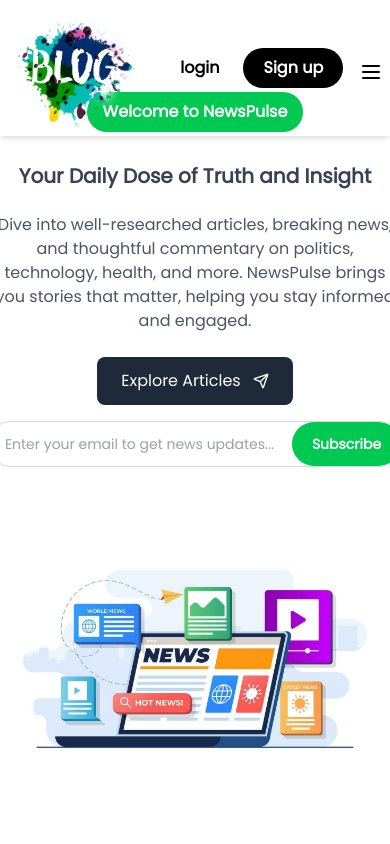
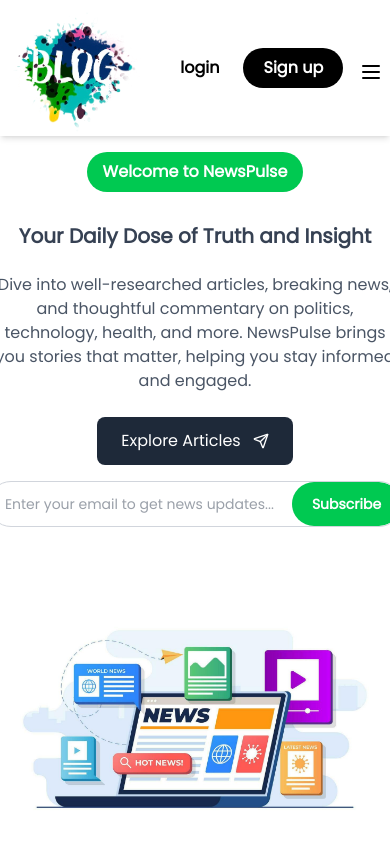
Before and after one commit to raineetu/react-task, a React (Vite) app in the folder Blog/: page / in a window 390 px wide. Shown: the top 844 px of the page. Built offline with nearby package versions, Linux system fonts and the light colour scheme; no server answers.

Commit message:
feat:fixed the router

```diff
--- a/Blog/src/App.jsx
+++ b/Blog/src/App.jsx
@@ -1,10 +1,17 @@
-import React from "react";
+import { Routes, Route } from "react-router-dom";
 import HomePage from "./pages/HomePage";
+import Mainlayout from "./Layout/Mainlayout";
+import Details from "./components/Details";
 
 const App = () => {
   return (
     <>
-      <HomePage />
+      <Routes>
+        <Route path="/" element={<Mainlayout />}>
+          <Route index element={<HomePage />} />
+          <Route path="detail/:id" element={<Details />} />
+        </Route>
+      </Routes>
     </>
   );
 };
--- /dev/null
+++ b/Blog/src/Layout/Mainlayout.jsx
@@ -0,0 +1,14 @@
+import React from "react";
+import Navbar from "../components/Navbar";
+import { Outlet } from "react-router-dom";
+
+const Mainlayout = () => {
+  return (
+    <>
+      <Navbar />
+      <Outlet />
+    </>
+  );
+};
+
+export default Mainlayout;
--- a/Blog/src/components/About.jsx
+++ b/Blog/src/components/About.jsx
@@ -5,7 +5,7 @@ import { ABOUT_SECTION } from "../constants/constants";
 const About = () => {
   return (
     <>
-      <div className="flex flex-col md:flex-row justify-around items-center pt-23 px-4 md:px-15 lg:px-24 transition-all duration-500 ">
+      <div className="flex flex-col md:flex-row justify-around items-center pt-38 md:pt-25 px-4 md:px-15 lg:px-24 transition-all duration-500 ">
         <div className="text-center md:text-left space-y-6 md:space-y-8 flex-1">
           <div className="flex flex-col md:flex-row items-center md:items-start justify-center md:justify-start text-center md:text-left font-bold">
             <button className="bg-green-500 text-white rounded-full px-4 py-2 mb-2 md:mb-0 md:mr-4">
--- a/Blog/src/components/Navbar.jsx
+++ b/Blog/src/components/Navbar.jsx
@@ -17,7 +17,7 @@ const Navbar = () => {
   return (
     <>
       <div
-        className={`flex w-full justify-around items-center shadow-md fixed  ${
+        className={`flex w-full justify-around items-center shadow-md fixed   ${
           scroll ? "ng-opacity-50 backdrop-blur-lg shadow-md" : ""
         }`}
       >
--- a/Blog/src/pages/HomePage.jsx
+++ b/Blog/src/pages/HomePage.jsx
@@ -1,19 +1,11 @@
-import React from "react";
-import Navbar from "../components/Navbar";
 import About from "../components/About";
 import Blog from "../components/Blog";
-import { Routes, Route } from "react-router-dom";
-import Details from "../components/Details";
 
 const HomePage = () => {
   return (
     <>
-      <Navbar />
       <About />
-      <Routes>
-        <Route path="/" element={<Blog />} />
-        <Route path="/detail/:id" element={<Details />} />
-      </Routes>
+      <Blog />
     </>
   );
 };
```
